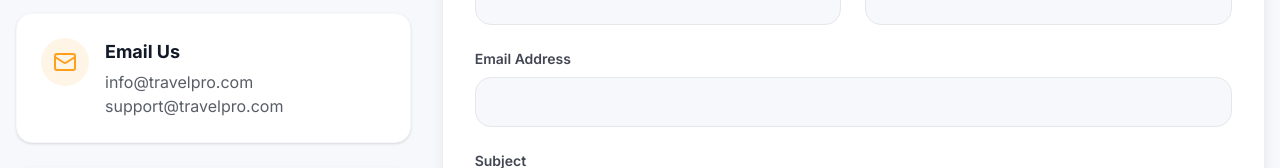
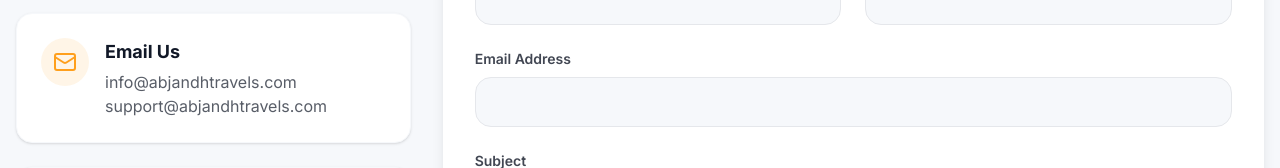
Before and after one commit to thegr8khalee/Travel-Agency-Template, a React (Vite) app in the folder frontend/: page /contact in a window 1280 px wide. Shown: the part 253-421 px from the top of the page. Built offline with nearby package versions, Linux system fonts and the light colour scheme.

Commit message:
feat: Update email addresses in Footer and Contact pages to reflect new branding

```diff
--- a/frontend/src/components/Footer.jsx
+++ b/frontend/src/components/Footer.jsx
@@ -48,7 +48,7 @@
                 <Phone size={16} /> +123 456 7890
               </li>
               <li className="flex items-center gap-2">
-                <Mail size={16} /> support@travelpro.com
+                <Mail size={16} /> support@abjandhtravels.com
               </li>
               <li className="flex items-center gap-2">
                 <MapPin size={16} /> 123 Travel Street, Lagos, Nigeria
--- a/frontend/src/pages/Contact.jsx
+++ b/frontend/src/pages/Contact.jsx
@@ -26,8 +26,8 @@
                         </div>
                         <div>
                             <h3 className="font-bold text-lg mb-1 text-base-content">Email Us</h3>
-                            <p className="text-base-content/70">info@travelpro.com</p>
-                            <p className="text-base-content/70">support@travelpro.com</p>
+                            <p className="text-base-content/70">info@abjandhtravels.com</p>
+                            <p className="text-base-content/70">support@abjandhtravels.com</p>
                         </div>
                     </div>
 
```
